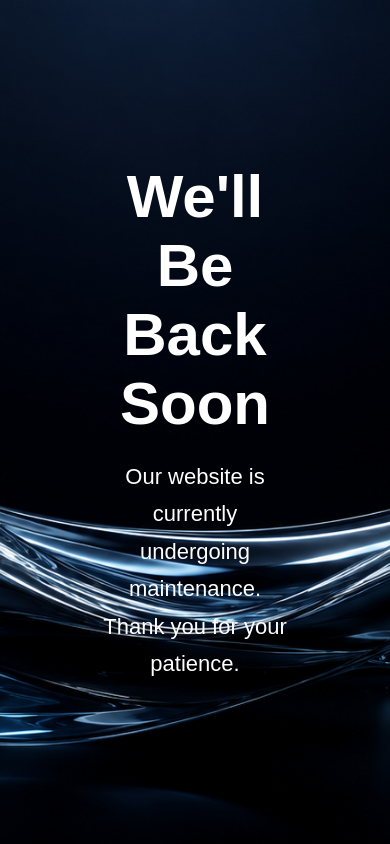
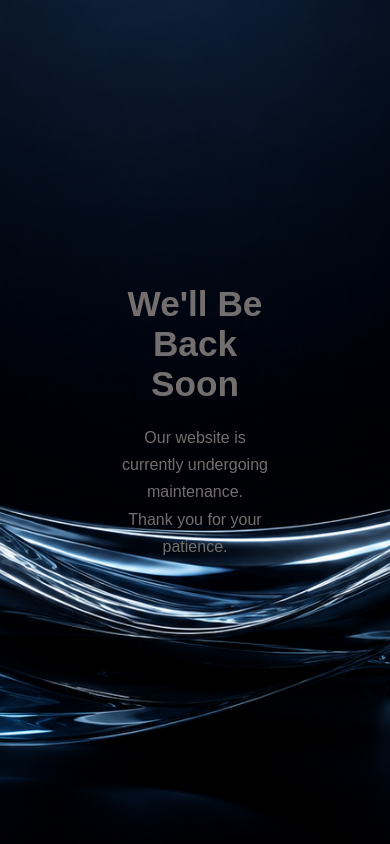
Before and after one commit to JaiwaJG/JAIWA-Team, a plain HTML site: page Maintain/index.html in a window 390 px wide. Drawn offline with Linux system fonts and the light colour scheme.

Commit message:
Update maintenance page styles and improve responsiveness

```diff
--- a/Maintain/index.html
+++ b/Maintain/index.html
@@ -14,7 +14,7 @@
     <img src="IMG_4781.PNG" alt="Background">
 
     <div class="content">
-        <h1>We'll Be Back Soon</h1>
+        <h2>We'll Be Back Soon</h2>
 
         <p>
             Our website is currently undergoing maintenance.<br>
--- a/Maintain/style.css
+++ b/Maintain/style.css
@@ -35,12 +35,32 @@ body{
     color:white;
 }
 
-.content h1{
+.content h2{
     font-size:60px;
     margin-bottom:20px;
+    color: rgb(116, 111, 111);
 }
 
 .content p{
     font-size:22px;
     line-height:1.7;
+    color: rgb(116, 111, 111);
 }
+
+@media (max-width:768px) {
+    .hero {
+        height: 100svh;
+    }
+
+    .content {
+        padding: 24px;
+    }
+
+    .content h2 {
+        font-size: 2.2rem;
+    }
+
+    .content p {
+        font-size: 1rem;
+    }
+}
```
Also changed, not shown: index.html (+1 -2 lines).
